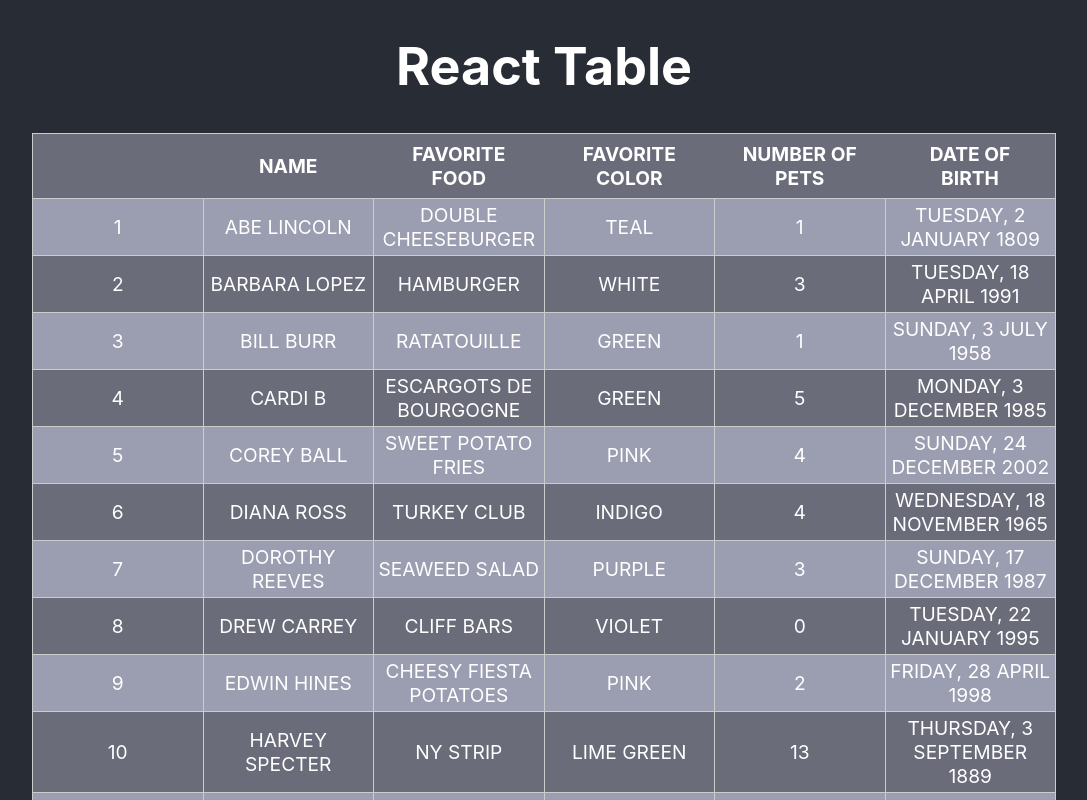
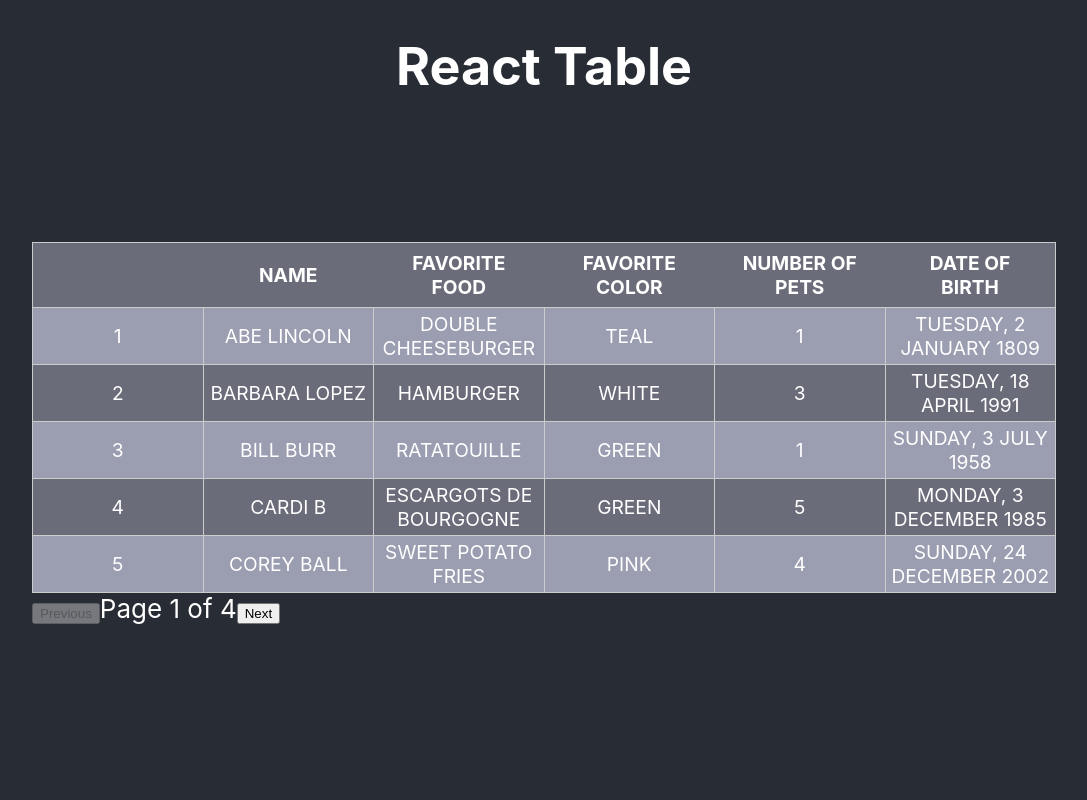
Before and after one commit to endurain/BM_React_Table, a React (Create React App) app: page / in a window 1280 px wide. Shown: the top 800 px of the page, without its empty margins (96-1183 px from the left). Built offline with nearby package versions, Linux system fonts and the light colour scheme.

Commit message:
Adds pagination to dataTable

```diff
--- a/src/components/DataTable.jsx
+++ b/src/components/DataTable.jsx
@@ -1,13 +1,41 @@
 import React, { useState } from 'react';
+import PaginationControls from './controls/PaginationControls';
 
 const DataTable = ({ data }) => {
-    const setInitialNameSort = [...data].sort((a, b) => a.name.localeCompare(b.name));
-    // declare state variables
-    const [sortedData, setSortedData] = useState(setInitialNameSort);
-    const [sortOrder, setSortOrder] = useState('asc');
-    const [sortColumn, setSortColumn] = useState('');
+    // set table to asc row by name
+    const setInitialNameSort  = [...data].sort((a, b) => a.name.localeCompare(b.name));
 
-    // handle the sorting logic when a column header is clicked
+    // state
+    const [sortedData, setSortedData]   = useState(setInitialNameSort);
+    const [sortOrder, setSortOrder]     = useState('asc');
+    const [sortColumn, setSortColumn]   = useState('');
+    const [currentPage, setCurrentPage] = useState(1);
+
+    // pagination
+    const itemsPerPage      = 5;
+    const startIndex        = (currentPage -1) * itemsPerPage;
+    const endIndex          = startIndex + itemsPerPage;
+    const displayedPageRows = sortedData.slice(startIndex, endIndex);
+
+    // Pagination control handlers
+    const goToPage = (pageNumber) => {
+        setCurrentPage(pageNumber);
+    };
+
+    const goToPreviousPage = () => {
+        if (currentPage > 1) {
+            setCurrentPage(currentPage - 1);
+        }
+    };
+
+    const goToNextPage = () => {
+        const totalPages = Math.ceil(sortedData.length / itemsPerPage);
+        if (currentPage < totalPages) {
+            setCurrentPage(currentPage + 1);
+        }
+    };
+
+    // sorting logic when a column header is clicked
     const handleSort = (columnName) => {
         let newSortOrder;
         const isSameColumn = sortColumn === columnName;
@@ -59,6 +87,7 @@ const DataTable = ({ data }) => {
     };
 
   return (
+    <div>
       <table className="data-table">
         <thead>
           <tr>
@@ -71,11 +100,18 @@ const DataTable = ({ data }) => {
           </tr>
         </thead>
         <tbody>
-        {sortedData.map((row, index) => (
-          <DataRow key={row.name} rowNumber={index + 1} data={row} />
+          {displayedPageRows.map((row, index) => (
+            <DataRow key={row.name} rowNumber={startIndex + index + 1} data={row} />
           ))}
         </tbody>
       </table>
+      <PaginationControls
+        currentPage={currentPage}
+        totalPages={Math.ceil(sortedData.length / itemsPerPage)}
+        goToPreviousPage={goToPreviousPage}
+        goToNextPage={goToNextPage}
+      />
+    </div>
   );
 };
 
--- /dev/null
+++ b/src/components/controls/PaginationControls.jsx
@@ -0,0 +1,17 @@
+import React from 'react';
+
+const PaginationControls = ({ currentPage, totalPages, goToPreviousPage, goToNextPage }) => {
+    return (
+        <div className="pagination">
+            <button onClick={goToPreviousPage} disabled={currentPage === 1}>
+                Previous
+            </button>
+            <span>{`Page ${currentPage} of ${totalPages}`}</span>
+            <button onClick={goToNextPage} disabled={currentPage === totalPages}>
+                Next
+            </button>
+        </div>
+    )
+}
+
+export default PaginationControls;
```
Lines whose indentation alone changed are shown as unchanged.
